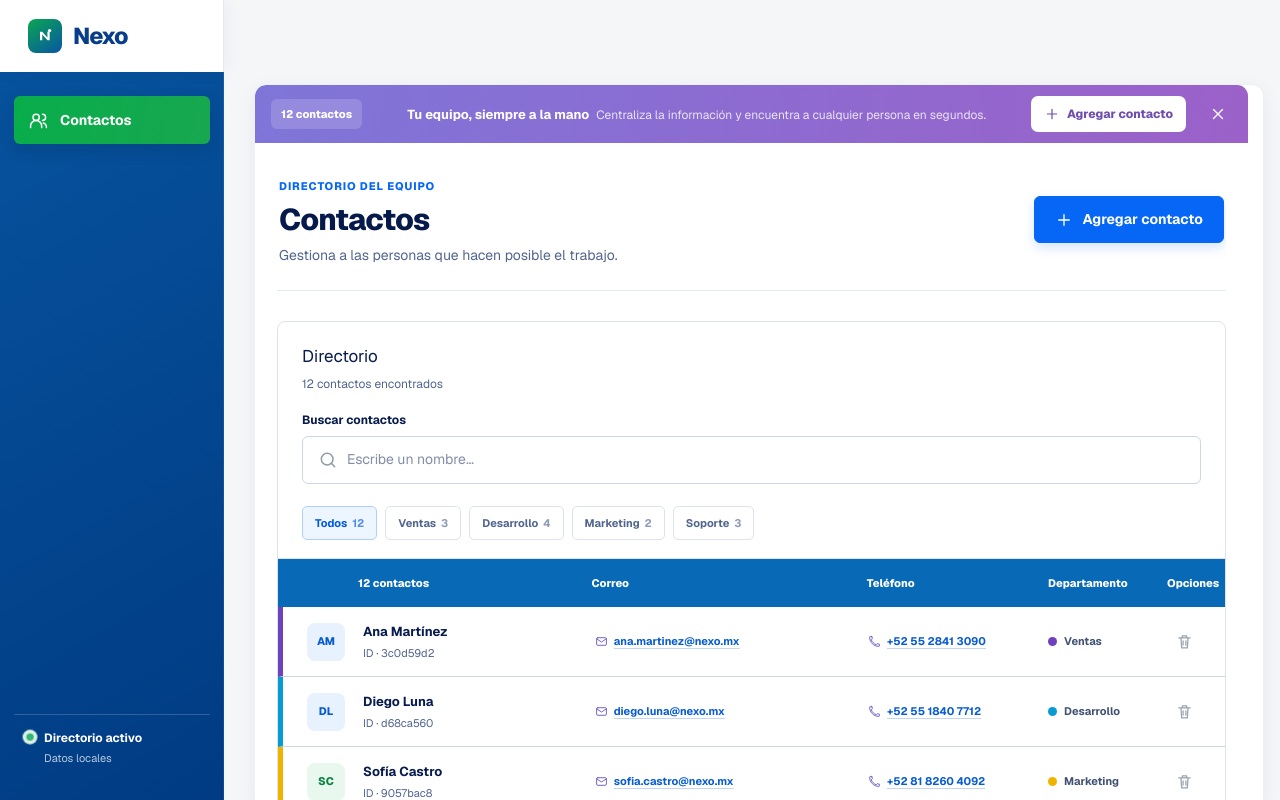
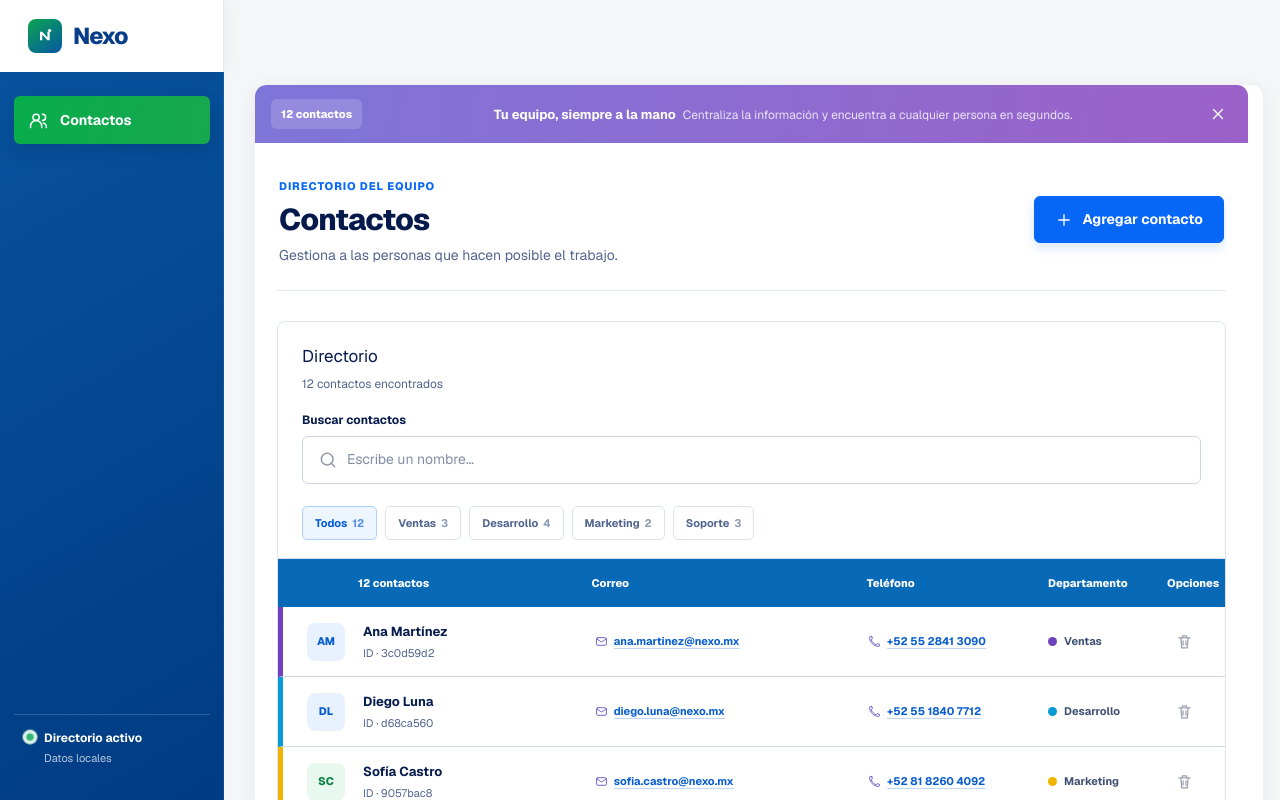
Before and after one commit to moncadayunuen/test_geest_app, a Next.js app: page / in a window 1280 px wide. Built offline with nearby package versions, Linux system fonts and the light colour scheme; no server answers.

Commit message:
Remove action from directory banner

```diff
--- a/components/announcement-banner/announcement-banner.scss
+++ b/components/announcement-banner/announcement-banner.scss
@@ -1,7 +1,7 @@
 .announcement-banner {
   min-height: 58px;
   display: grid;
-  grid-template-columns: max-content minmax(0, 1fr) max-content 28px;
+  grid-template-columns: max-content minmax(0, 1fr) 28px;
   align-items: center;
   gap: 18px;
   margin: -28px -22px 26px;
@@ -16,15 +16,11 @@
 }
 
 .announcement-badge { padding: 7px 10px; border-radius: 6px; background: rgba(255, 255, 255, .16); font-size: 11px; font-weight: 750; }
-.announcement-action { min-height: 36px; display: flex; align-items: center; gap: 7px; padding: 0 13px; border: 0; border-radius: 7px; background: #fff; color: #714eae; font-size: 12px; font-weight: 750; }
-.announcement-action:hover { background: #f7f3ff; }
 .announcement-close { width: 28px; height: 28px; display: grid; place-items: center; padding: 0; border: 0; border-radius: 6px; background: transparent; color: #fff; }
 .announcement-close:hover { background: rgba(255, 255, 255, .14); }
 
 @media (max-width: 900px) {
-  .announcement-banner { grid-template-columns: max-content 1fr 28px; }
   .announcement-banner p span { display: none; }
-  .announcement-action { display: none; }
 }
 
 @media (max-width: 640px) {
--- a/components/announcement-banner/announcement-banner.tsx
+++ b/components/announcement-banner/announcement-banner.tsx
@@ -5,15 +5,13 @@ import './announcement-banner.scss';
 
 type Props = {
   count: number;
-  onAction: () => void;
   onClose: () => void;
 };
 
-export function AnnouncementBanner({ count, onAction, onClose }: Props) {
+export function AnnouncementBanner({ count, onClose }: Props) {
   return <section className="announcement-banner" aria-label="Resumen del directorio">
     <span className="announcement-badge">{count} {count === 1 ? 'contacto' : 'contactos'}</span>
     <p><strong>Tu equipo, siempre a la mano</strong><span>Centraliza la información y encuentra a cualquier persona en segundos.</span></p>
-    <button className="announcement-action" type="button" onClick={onAction}><Icon name="plus" size={16} /> Agregar contacto</button>
     <button className="announcement-close" type="button" onClick={onClose} aria-label="Cerrar resumen"><Icon name="close" size={18} /></button>
   </section>;
 }
--- a/components/contact-manager/contact-manager.tsx
+++ b/components/contact-manager/contact-manager.tsx
@@ -37,7 +37,7 @@ export function ContactManager() {
     <header className="topbar"><a className="brand" href="#main-content" aria-label="Nexo, ir al contenido"><span className="brand-mark"><Icon name="brand" size={20} /></span><span>Nexo</span></a><div className="topbar-actions"><span className="workspace-label">Espacio de trabajo</span><span className="avatar avatar-small">YM</span></div></header>
     <div className="layout"><aside className="sidebar" aria-label="Navegación principal"><nav><a className="nav-item active" href="#main-content" aria-current="page"><Icon name="users" size={19} /> Contactos</a></nav><div className="sidebar-note"><span className="status-dot" /><div><strong>Directorio activo</strong><span>Datos locales</span></div></div></aside>
       <section id="main-content" className="content">
-        {showAnnouncement && <AnnouncementBanner count={contacts.length} onAction={() => setShowAdd(true)} onClose={() => setShowAnnouncement(false)} />}
+        {showAnnouncement && <AnnouncementBanner count={contacts.length} onClose={() => setShowAnnouncement(false)} />}
         <div className="page-heading"><div><p className="eyebrow">Directorio del equipo</p><h1>Contactos</h1><p className="heading-copy">Gestiona a las personas que hacen posible el trabajo.</p></div><button className="primary-button" type="button" onClick={() => setShowAdd(true)}><Icon name="plus" /> Agregar contacto</button></div>
         <section className="directory-card" aria-labelledby="directory-title">
           <div className="directory-toolbar"><div><h2 id="directory-title">Directorio</h2><p aria-live="polite">{loading ? 'Cargando contactos…' : `${filteredContacts.length} ${filteredContacts.length === 1 ? 'contacto encontrado' : 'contactos encontrados'}`}</p></div><div className="toolbar-actions"><div className="search-control"><span className="search-label">Buscar contactos</span><label className="search-field"><Icon name="search" size={20} /><span className="sr-only">Buscar por nombre</span><input value={query} onChange={(event) => setQuery(event.target.value)} placeholder="Escribe un nombre…" /></label></div>{hasFilters && <button className="clear-button" type="button" onClick={clearFilters}><Icon name="reset" size={14} /> Limpiar filtros</button>}</div></div>
```
